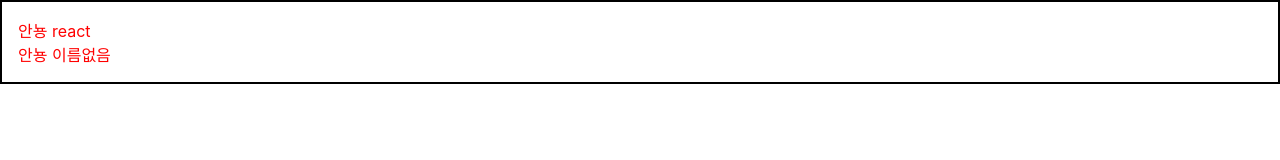
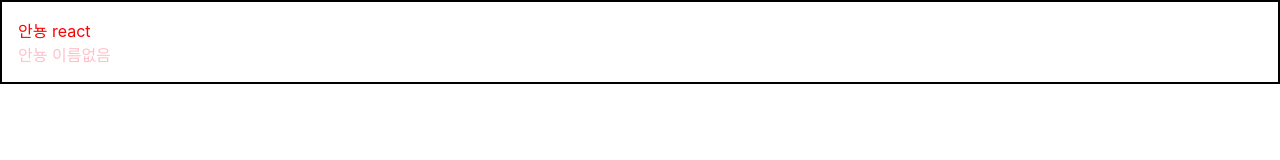
Before and after one commit to hi9900/today-i-learned, a React (Create React App) app in the folder React/벨로버트와_함께하는_모던리액트/begin-react/: page / in a window 1280 px wide. Shown: the top 160 px of the page. Built offline with nearby package versions, Linux system fonts and the light colour scheme.

Commit message:
Update: props 수정

```diff
--- a/React/벨로버트와_함께하는_모던리액트/begin-react/src/App.js
+++ b/React/벨로버트와_함께하는_모던리액트/begin-react/src/App.js
@@ -7,7 +7,7 @@ function App() {
     <div>
       <Wrapper>
         <Hello name="react" color="red" />
-        <Hello color="red" />
+        <Hello color="pink" />
       </Wrapper>
     </div>
   );
```
